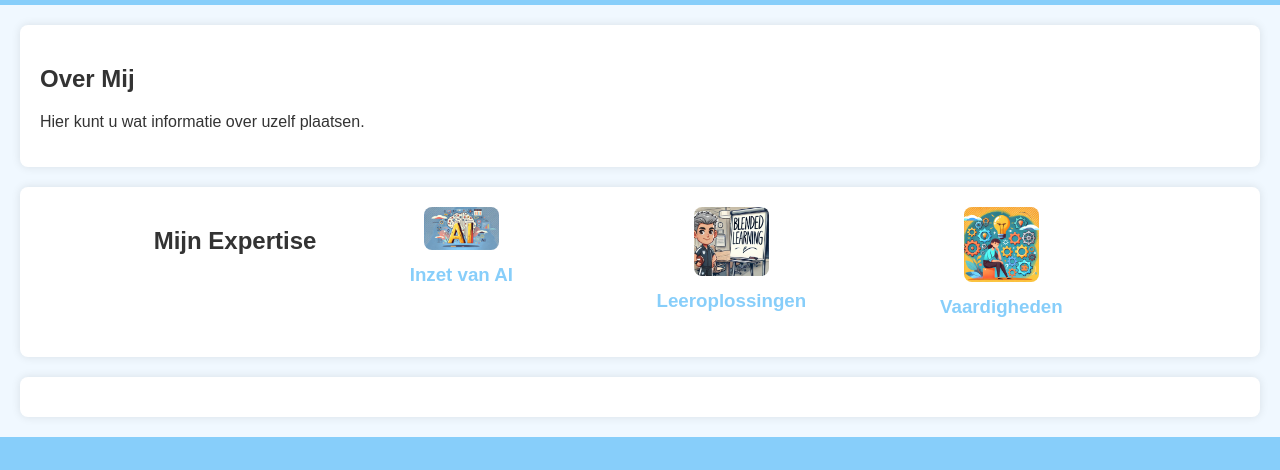
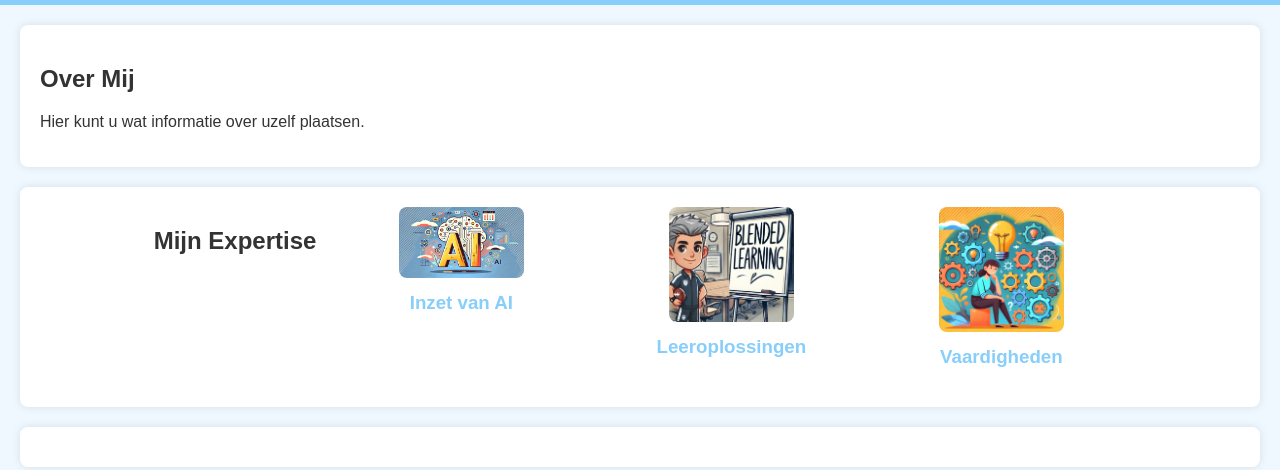
Before and after one commit to JJ23AI/JJ23AI, a plain HTML site: page index.html in a window 1280 px wide. Shown: the part 72-542 px from the top of the page. Drawn offline with Linux system fonts and the light colour scheme.

Commit message:
Update styles.css

```diff
--- a/styles.css
+++ b/styles.css
@@ -38,7 +38,7 @@ section {
 }
 
 .choice img {
-    width: 30%; /* Verkleint de afbeelding tot 80% van de blokbreedte */
+    width: 50%; /* Verkleint de afbeelding tot 80% van de blokbreedte */
     height: auto;
     border-radius: 8px;
 }
```
